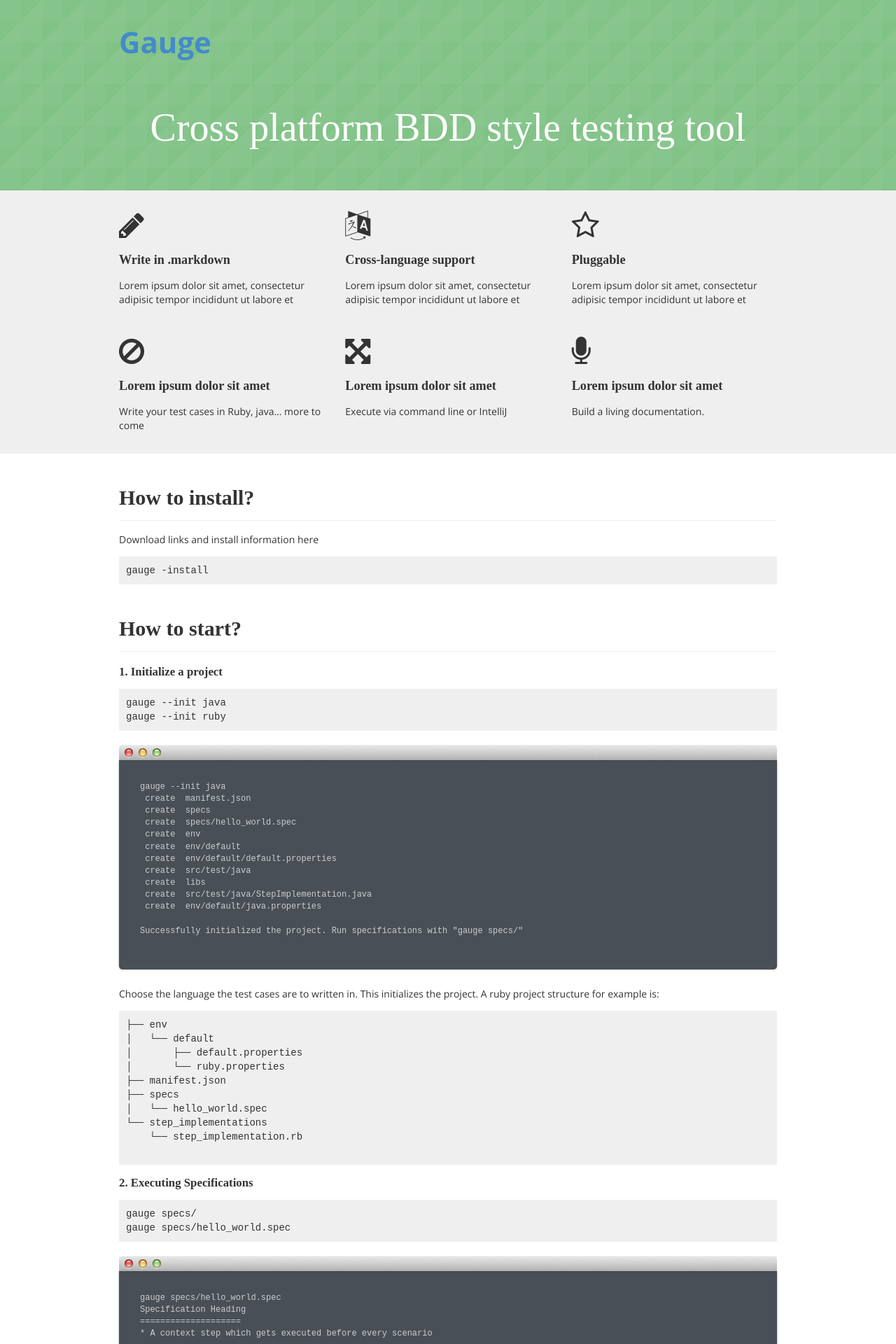
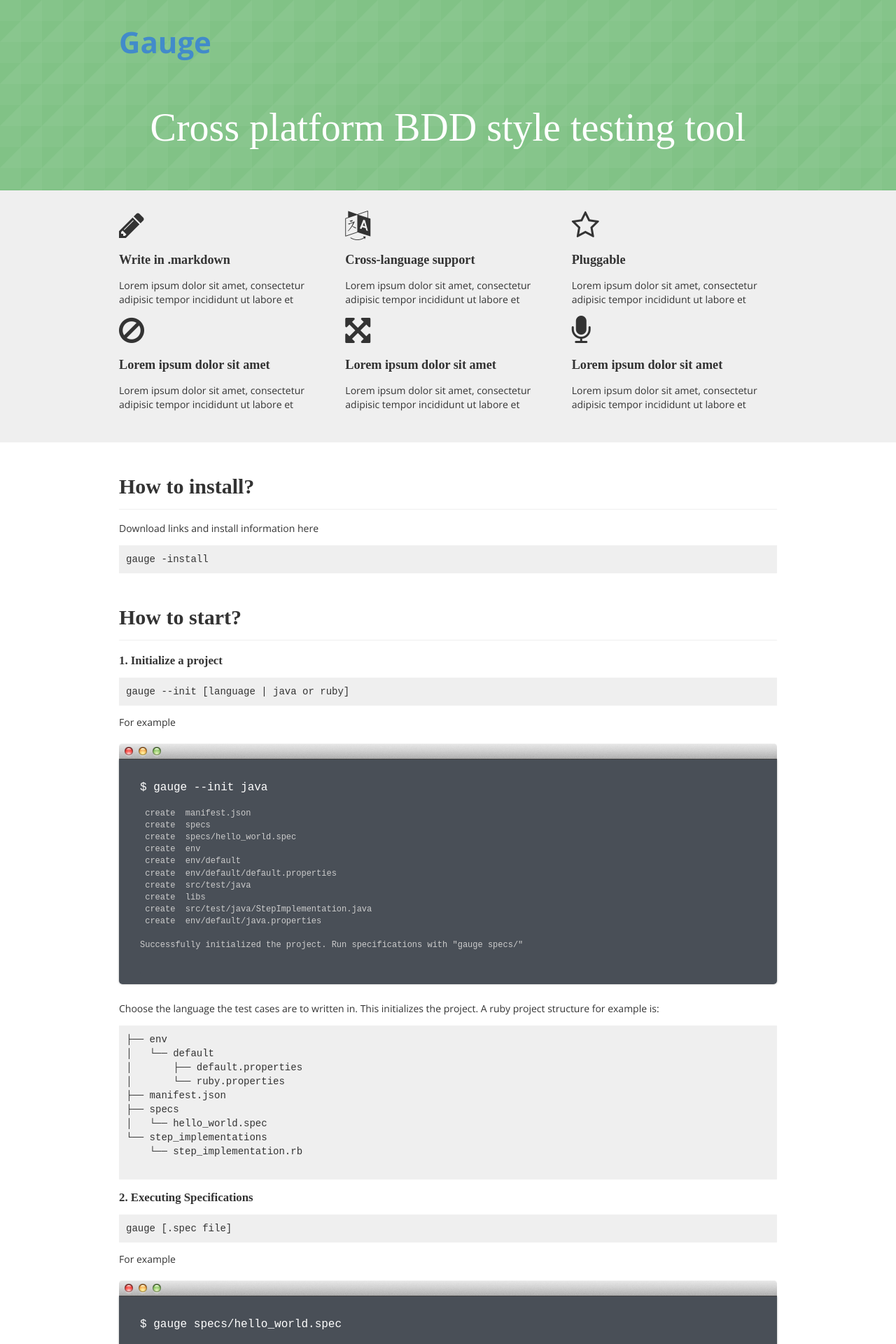
Before and after one commit to getgauge/getgauge.github.io, a Jekyll site: the page built from index.html, in a window 1280 px wide. Shown: the top 1920 px of the page at 70% size. Built offline with Jekyll 4.4.1, drawn with Linux system fonts in a browser that asks for light colours; some web fonts are replaced; Markdown is read by kramdown in place of the engine named in the settings; comment, search, counter and statistics services are not loaded; some of the changed text lies outside the part shown.

Commit message:
Command styles

```diff
--- a/_layouts/home.html
+++ b/_layouts/home.html
@@ -1,5 +1,6 @@
 <!DOCTYPE html>
 <html>
+
 <head>
     <meta charset="utf-8">
     <meta http-equiv="X-UA-Compatible" content="IE=edge,chrome=1">
@@ -15,13 +16,15 @@
     <link href='http://fonts.googleapis.com/css?family=Open+Sans:400,300,700,600' rel='stylesheet' type='text/css'>
     <link href='http://fonts.googleapis.com/css?family=Droid+Serif:400,700' rel='stylesheet' type='text/css'>
 </head>
+
 <body>
     <div class="banner">
         <div class="container">
             <div class="row">
                 <div class="col-lg-12">
                     <div class="header">
-                    <h1 class="title"><a href="/">Gauge</a></h1>
+                        <h1 class="title"><a href="/">Gauge</a>
+                        </h1>
                     </div>
                 </div>
             </div>
@@ -33,43 +36,36 @@
     <section class="grey-section">
         <div class="container">
             <div class="row top-feature">
-            <div class="col-lg-4">
+                <div class="col-md-4 col-sm-6">
                     <i class="fa fa-pencil fa-3x"></i>
-              <div>
                     <h5>Write in .markdown</h5>
                     <p>Lorem ipsum dolor sit amet, consectetur adipisic tempor incididunt ut labore et</p>
                 </div>
-            </div>
-            <div class="col-lg-4">
+                <div class="col-md-4 col-sm-6">
                     <i class="fa fa-language fa-3x"></i>
                     <h5>Cross-language support</h5>
-              <p>Lorem ipsum dolor sit amet, consectetur adipisic
-              tempor incididunt ut labore et</p>
+                    <p>Lorem ipsum dolor sit amet, consectetur adipisic tempor incididunt ut labore et</p>
                 </div>
-            <div class="col-lg-4">
+                <div class="col-md-4 col-sm-6">
                     <i class="fa fa-star-o fa-3x"></i>
                     <h5>Pluggable</h5>
-              <p>Lorem ipsum dolor sit amet, consectetur adipisic
-              tempor incididunt ut labore et</p>
+                    <p>Lorem ipsum dolor sit amet, consectetur adipisic tempor incididunt ut labore et</p>
                 </div>
-          </div>
-          <div class="row" style="margin-top:30px;">
                 <div class="col-md-4 col-sm-6">
                     <i class="fa fa-ban fa-3x"></i>
-                <h5> Lorem ipsum dolor sit amet</h5>
-                Write your test cases in Ruby, java... more to come
+                    <h5>Lorem ipsum dolor sit amet</h5>
+                    <p>Lorem ipsum dolor sit amet, consectetur adipisic tempor incididunt ut labore et</p>
                 </div>
                 <div class="col-md-4 col-sm-6">
                     <i class="fa fa-arrows-alt fa-3x"></i>
-                <h5> Lorem ipsum dolor sit amet</h5>
-                Execute via command line or IntelliJ
+                    <h5>Lorem ipsum dolor sit amet</h5>
+                    <p>Lorem ipsum dolor sit amet, consectetur adipisic tempor incididunt ut labore et</p>
                 </div>
                 <div class="col-md-4 col-sm-6">
                     <i class="fa fa-microphone fa-3x"></i>
-                <h5> Lorem ipsum dolor sit amet</h5>
-                Build a living documentation.
+                    <h5>Lorem ipsum dolor sit amet</h5>
+                    <p>Lorem ipsum dolor sit amet, consectetur adipisic tempor incididunt ut labore et</p>
                 </div>
-
             </div>
         </div>
     </section>
@@ -88,4 +84,5 @@
         </div>
     </div>
 </body>
+
 </html>
--- a/css/style.css
+++ b/css/style.css
@@ -152,8 +152,11 @@ section.demo #browser-container {
 .browser-code .row:hover {
     cursor: pointer;
 }
-.browser-code .a {
-    color: #F3712B;
+.browser-code .command {
+    color: white;
+    font-size: 16px;
+    display: block;
+    font-family: monospace;
 }
 .browser-code .b {
     color: #6aade0;
--- a/index.html
+++ b/index.html
@@ -27,18 +27,16 @@ title: Gauge
 
 				<h6>1. Initialize a project</h6>
 				<code class='code-block'>
-					gauge --init java
-					  <br/>
-					gauge --init ruby
+					gauge --init [language | java or ruby]
 				</code>
-
+				<p>For example</p>
 				<section class="demo">
       <div class="browser-wrapper">
       </div>
       <div id="browser-container">
         <div class="browser-code">
 	        <pre><code>
-gauge --init java
+<span class='command'>$ gauge --init java</span>
  create  manifest.json
  create  specs
  create  specs/hello_world.spec
@@ -74,18 +72,16 @@ Successfully initialized the project. Run specifications with "gauge specs/"
 				</pre>
 				<h6>2. Executing Specifications</h6>
 				<code class='code-block'>
-					gauge specs/
-					  <br/>
-					gauge specs/hello_world.spec
+					gauge [.spec file]
 				</code>
-
+<p>For example</p>
 				<section class="demo">
       <div class="browser-wrapper">
       </div>
       <div id="browser-container">
         <div class="browser-code">
 	        <pre><code>
-gauge specs/hello_world.spec
+<span class='command'>$ gauge specs/hello_world.spec</span>
 Specification Heading
 ====================
 * A context step which gets executed before every scenario
```
Lines whose indentation alone changed are shown as unchanged.
